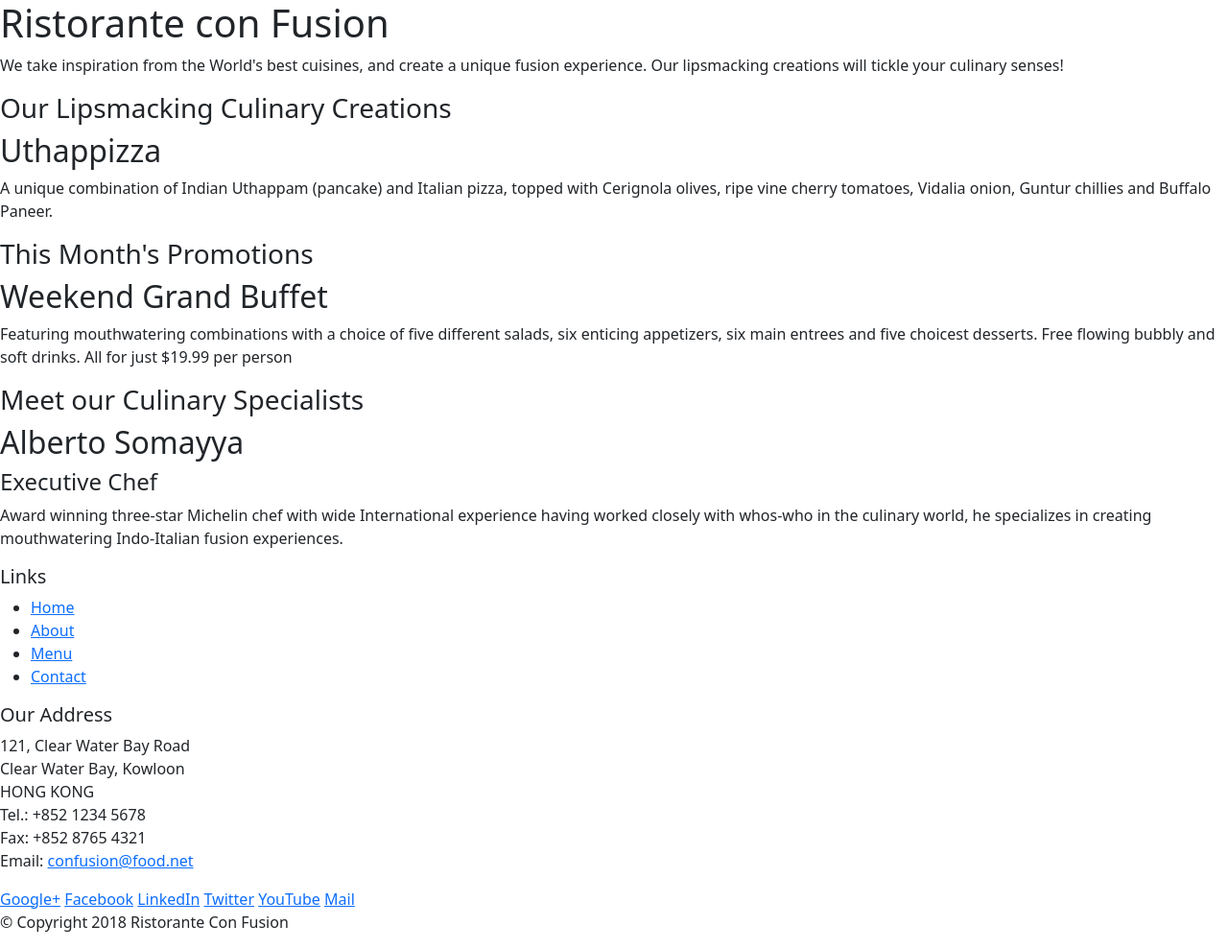
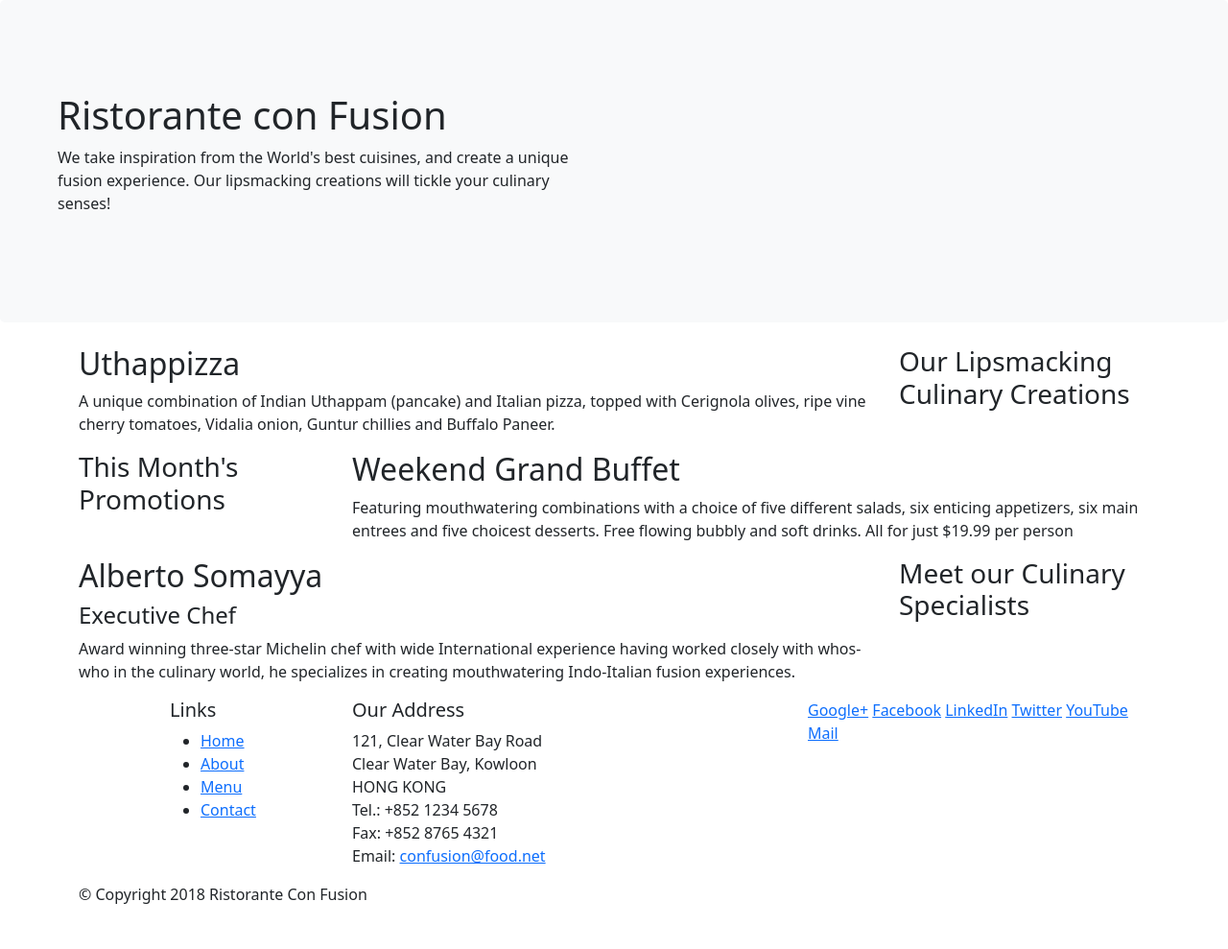
Before and after one commit to waortegaand/course1-bootstrap, a website: page index.html in a window 1280 px wide. Shown: the whole page at 96% size. After the commit the page ends 960 px from the top, so only its background shows below. Drawn offline with nearby package versions, Linux system fonts and the light colour scheme.

Commit message:
Week1 : Bootstrap Grid Part 1

```diff
--- a/index.html
+++ b/index.html
@@ -13,47 +13,47 @@
 </head>
 
 <body>
-
-    <header>
-        <div>
-            <div>
-                <div>
+    <!-- jumbotron: the component is removed in bootstrap 5 -->
+    <header class="p-5 mb-4 bg-light rounded-3 ">
+        <div class="container-fluid py-5">
+            <div class="row">
+                <div class="col-12 col-sm-6">
                     <h1>Ristorante con Fusion</h1>
                     <p>We take inspiration from the World's best cuisines, and create a unique fusion experience. Our lipsmacking creations will tickle your culinary senses!</p>
                 </div>
-                <div>
+                <div class="col-12 col-sm">
                 </div>
             </div>
         </div>
     </header>
 
-    <div>
-        <div>
-            <div>
+    <div class="container">
+        <div  class="row">
+            <div class="col-12 col-sm-4 order-sm-last col-md-3">
                 <h3>Our Lipsmacking Culinary Creations</h3>
             </div>
-            <div>
+            <div class="col col-sm order-sm-first col-md">
                 <h2>Uthappizza</h2>
                 <p>A unique combination of Indian Uthappam (pancake) and Italian pizza, topped with Cerignola olives, ripe vine cherry tomatoes, Vidalia onion, Guntur chillies and Buffalo Paneer.</p>
             </div>
         </div>
 
 
-        <div>
-            <div>
+        <div  class="row">
+            <div class="col-12 col-sm-4 order-sm-first col-md-3">
                 <h3>This Month's Promotions</h3>
             </div>
-            <div>
+            <div class="col col-sm order-sm-last col-md">
                 <h2>Weekend Grand Buffet</h2>
                 <p>Featuring mouthwatering combinations with a choice of five different salads, six enticing appetizers, six main entrees and five choicest desserts. Free flowing bubbly and soft drinks. All for just $19.99 per person </p>
             </div>
         </div>
 
-        <div>
-            <div>
+        <div  class="row">
+            <div class="col-12 col-sm-4 order-sm-last col-md-3">
                 <h3>Meet our Culinary Specialists</h3>
             </div>
-            <div>
+            <div class="col col-sm order-sm-first col-md">
                 <h2>Alberto Somayya</h2>
                 <h4>Executive Chef</h4>
                 <p>Award winning three-star Michelin chef with wide International experience having worked closely with whos-who in the culinary world, he specializes in creating mouthwatering Indo-Italian fusion experiences. </p>
@@ -62,9 +62,9 @@
     </div>
 
     <footer>
-        <div>
-            <div>
-                <div>
+        <div class="container">
+            <div class="row">
+                <div class="col-4 offset-1 col-sm-2">
                     <h5>Links</h5>
                     <ul>
                         <li><a href="#">Home</a></li>
@@ -73,7 +73,7 @@
                         <li><a href="#">Contact</a></li>
                     </ul>
                 </div>
-                <div>
+                <div class="col-7 col-sm-5">
                     <h5>Our Address</h5>
                     <address>
 		              121, Clear Water Bay Road<br>
@@ -84,7 +84,7 @@
 		              Email: <a href="mailto:confusion@food.net">confusion@food.net</a>
 		           </address>
                 </div>
-                <div>
+                <div class="col-12 col-sm-4">
                     <div>
                         <a href="http://google.com/+">Google+</a>
                         <a href="http://www.facebook.com/profile.php?id=">Facebook</a>
@@ -95,8 +95,8 @@
                     </div>
                 </div>
            </div>
-           <div>
-                <div>
+           <div class="row">
+                <div class="col-auto">
                     <p>© Copyright 2018 Ristorante Con Fusion</p>
                 </div>
            </div>
```
